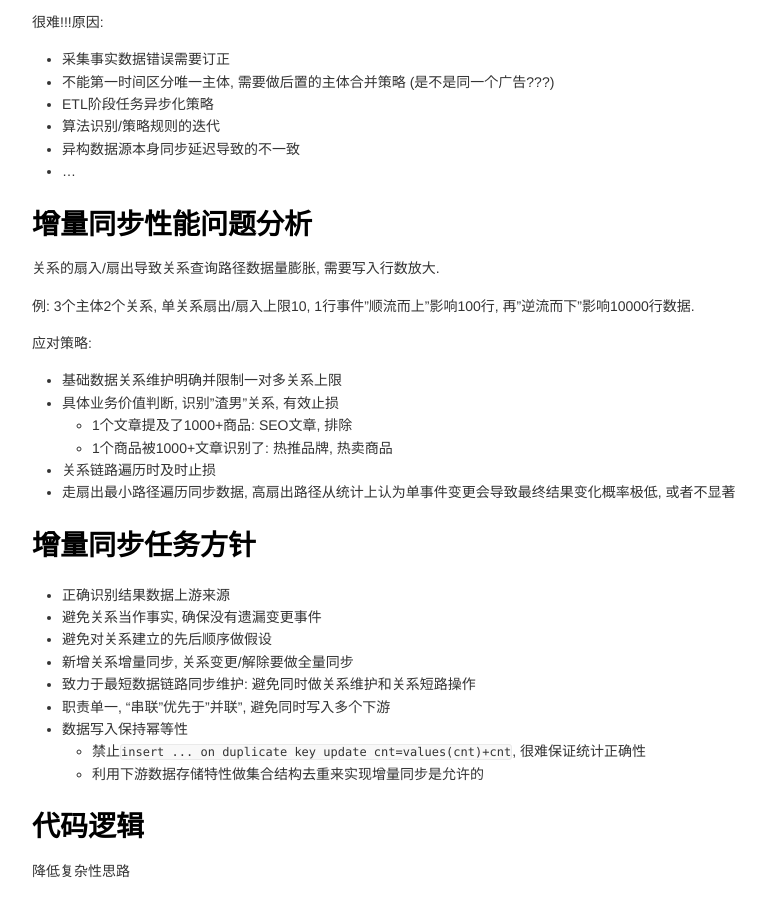
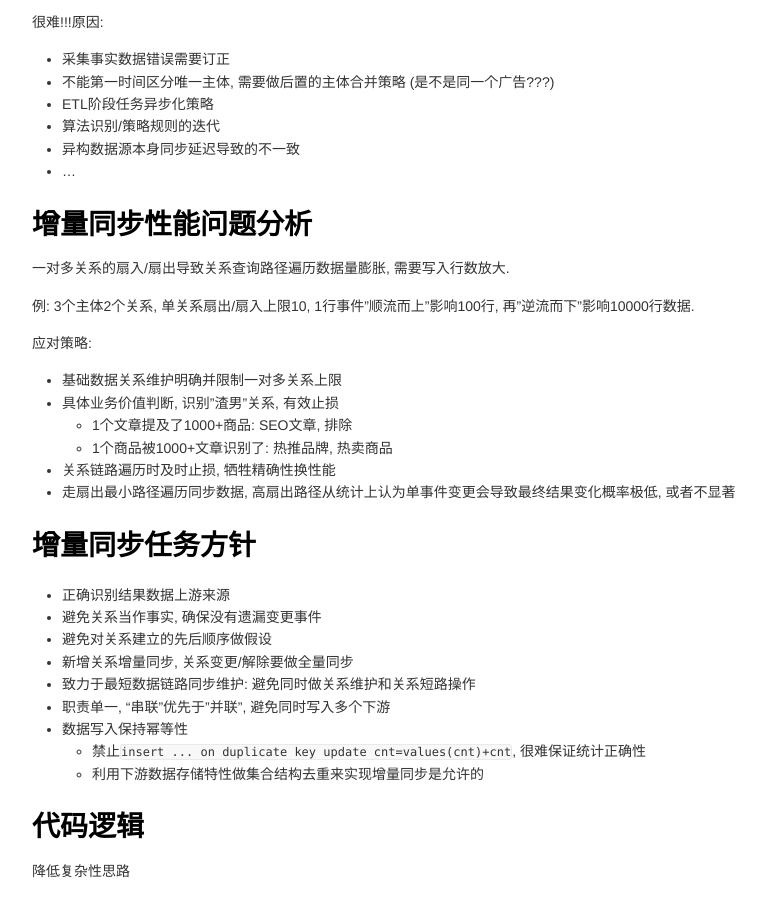
Before and after one commit to csyangchen/csyangchen.github.io, a Jekyll site: the page built from _posts/2021-05-14-data-sync-issues.md, in a window 1280 px wide and 900 px high, scrolled down 2800 px. Shown: the whole window, without its empty margins (128-894 px from the left). Built offline with Jekyll 4.4.1, drawn with Linux system fonts in a browser that asks for light colours; some of the changed text lies outside the part shown.

Commit message:
Update 2021-05-14-data-sync-issues.md

```diff
--- a/_posts/2021-05-14-data-sync-issues.md
+++ b/_posts/2021-05-14-data-sync-issues.md
@@ -2,7 +2,7 @@
 title: 数据同步一致性问题探讨
 ---
 
-**内部培训讲义精简**
+*内部培训讲义精简*
 
 # 理解数据关系
 
@@ -132,7 +132,7 @@
 
 # 增量同步性能问题分析
 
-关系的扇入/扇出导致关系查询路径数据量膨胀, 需要写入行数放大.
+一对多关系的扇入/扇出导致关系查询路径遍历数据量膨胀, 需要写入行数放大.
 
 例: 3个主体2个关系, 单关系扇出/扇入上限10, 1行事件"顺流而上"影响100行, 再"逆流而下"影响10000行数据.
 
@@ -141,7 +141,7 @@
 - 具体业务价值判断, 识别"渣男"关系, 有效止损
   - 1个文章提及了1000+商品: SEO文章, 排除
   - 1个商品被1000+文章识别了: 热推品牌, 热卖商品
-- 关系链路遍历时及时止损
+- 关系链路遍历时及时止损, 牺牲精确性换性能
 - 走扇出最小路径遍历同步数据, 高扇出路径从统计上认为单事件变更会导致最终结果变化概率极低, 或者不显著
 
 # 增量同步任务方针
```
Also changed, not shown: other parts of _posts/2021-05-14-data-sync-issues.md (+1 -1 lines).
